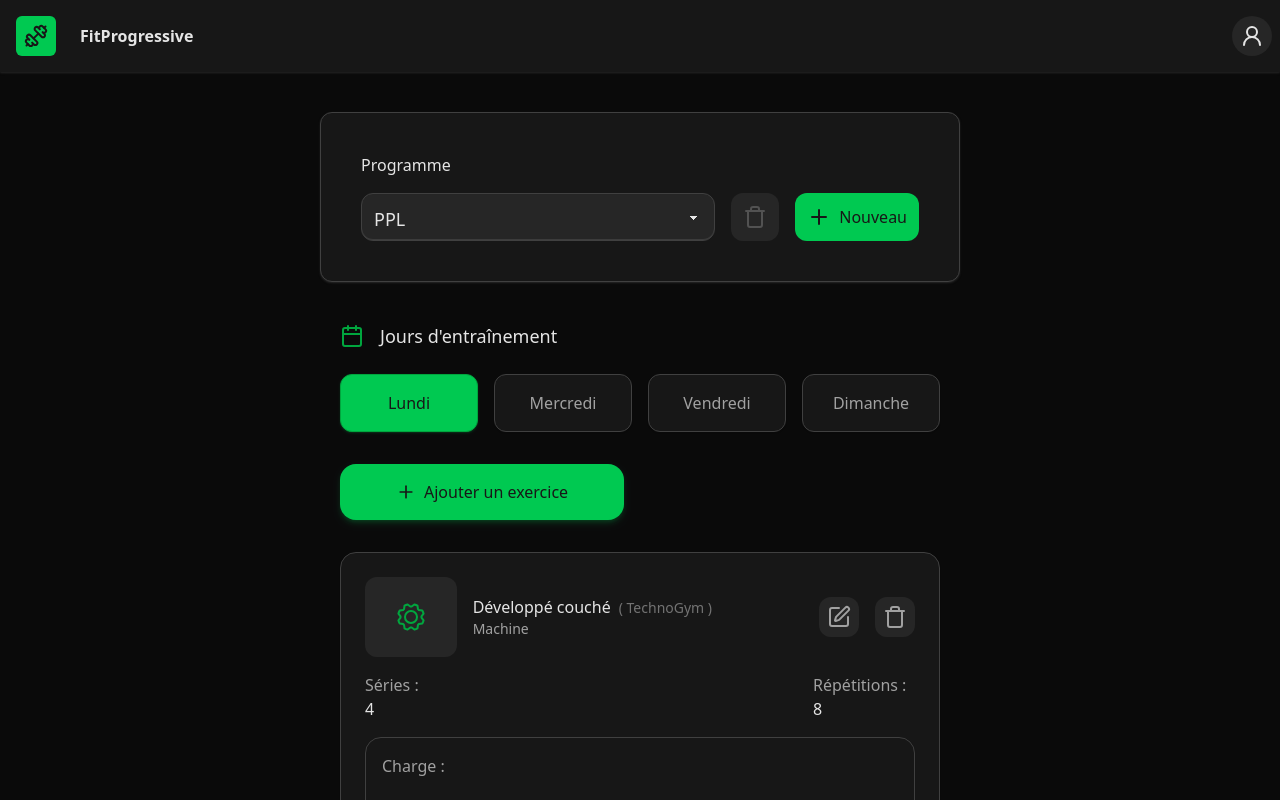
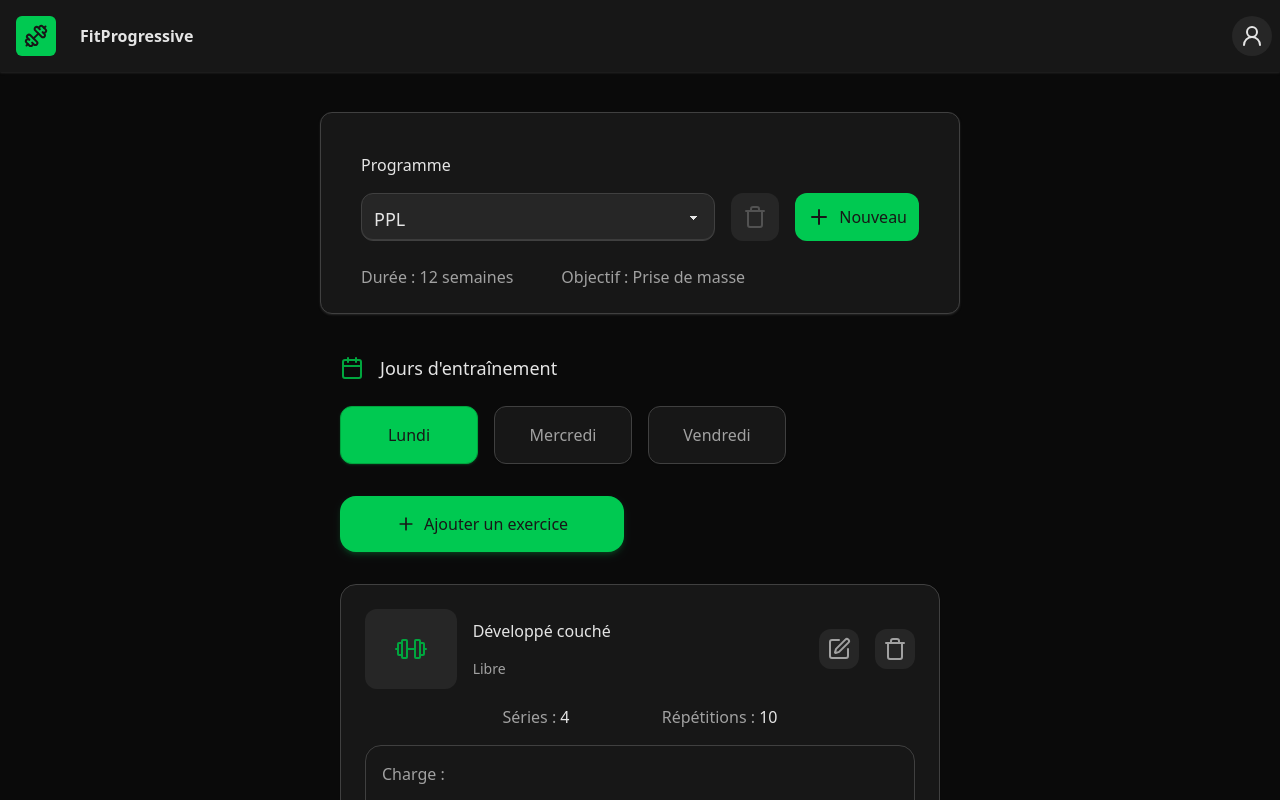
Before and after one commit to LenyBl/full_stack-FitProgressive, a React (Vite) app: page / in a window 1280 px wide. Shown: the top 800 px of the page. Built offline with nearby package versions, Linux system fonts and the light colour scheme.

Commit message:
feat: implement NoProgram component and update Program and App components for better program handling

```diff
--- a/src/App.jsx
+++ b/src/App.jsx
@@ -2,14 +2,22 @@ import './App.css'
 import Navbar from './components/Navbar'
 import Program from './components/Program'
 import ProgramView from './components/ProgramView'
+import NoProgram from './components/NoProgram'
 
 export default function App() {
+
+  const Programs = [
+    {id: 1, name: 'PPL', goal: 'Prise de masse', duration: 12, days: ['Lundi', 'Mercredi', 'Vendredi'], createdAt: '2024-01-01'},
+    {id: 2, name: 'Full Body', goal: 'Perte de graisse', duration: 8, days: ['Mardi', 'Jeudi', 'Samedi'], createdAt: '2024-02-15'},
+    {id: 3, name: 'Full Body', goal: 'Endurance musculaire', duration: 10, days: ['Lundi', 'Mardi', 'Jeudi', 'Vendredi'], createdAt: '2024-03-10'}
+  ];
 
   return (
     <div className="bg-neutral-950 min-h-screen w-full text-neutral-200">
       <Navbar />
-      <Program />
-      <ProgramView />
+      {
+        Programs.length === 0 ? <NoProgram /> : <> <Program programs={Programs} /></>
+      }
     </div>
   )
 }
--- a/src/components/AddExerciseButton.jsx
+++ b/src/components/AddExerciseButton.jsx
@@ -1,10 +1,30 @@
-import { Plus } from 'lucide-react'
+import { Plus, Dumbbell } from 'lucide-react'
+import { Barbell, Person, Gear, Hash, TrendUp } from "phosphor-react"
+import { useState } from 'react'
 
 export default function AddExerciseButton() {
+
+    const TypeExercise = [
+        {
+            name: 'Poids du corps',
+            icon: 'Person',
+        },
+        {
+            name: 'Libre',
+            icon: 'Barbell',
+        },
+        {
+            name: 'Machine',
+            icon: 'Gear',
+        },
+    ];
+
+    const [selectedType, setSelectedType] = useState(null);
+
     return (
         <>
-            <div className="lg:flex lg:justify-start lg:w-1/2 lg:mx-auto" onClick={() => document.getElementById('exercise_modal').showModal()}>
-                <div className="bg-green-500 rounded-2xl p-4 mt-8 shadow-md shadow-green-500/20 hover:bg-green-600 transition lg:px-14">
+            <div className="lg:flex lg:justify-start lg:w-1/2 lg:mx-auto">
+                <div className="bg-green-500 cursor-pointer rounded-2xl p-4 mt-8 shadow-md shadow-green-500/20 hover:bg-green-600 transition lg:px-14" onClick={() => document.getElementById('exercise_modal').showModal()}>
                     <div className="flex items-center justify-center">
                         <button className="flex items-center gap-2 text-neutral-900 font-medium cursor-pointer">
                             <Plus className="w-5 h-5" />
@@ -14,13 +34,55 @@ export default function AddExerciseButton() {
                 </div>
             </div>
             <dialog id="exercise_modal" className="modal">
-                <div className="modal-box">
+                <div className="modal-box bg-neutral-900 border border-neutral-700 shadow-xs shadow-neutral-800">
                     <form method="dialog">
-                        {/* if there is a button in form, it will close the modal */}
-                        <button className="btn btn-sm btn-circle btn-ghost absolute right-2 top-2">✕</button>
+                        <button className="btn btn-sm btn-circle btn-ghost absolute right-2 top-2 hover:bg-neutral-700 hover:text-neutral-200" onClick={() => setSelectedType(null)}>✕</button>
                     </form>
-                    <h3 className="font-bold text-lg">Hello!</h3>
-                    <p className="py-4">Press ESC key or click on ✕ button to close</p>
+                    <div className="flex justify-center items-center">
+                        <Dumbbell className="text-green-600 w-8 h-8 mr-4" />
+                        <h3 className="font-bold text-lg">Ajouter un exercice</h3>
+                    </div>
+                    <hr className="mt-4" />
+                    <div className="flex flex-col gap-4 mt-6">
+                        <label htmlFor="exercise_name" className="text-neutral-400 self-start">Nom de l'exercice *</label>
+                        <input id="exercise_name" type="text" required placeholder="Nom de l'exercice" className="input input-lg bg-neutral-800 w-full p-3 rounded-xl border-neutral-700 text-neutral-200 focus:outline-none focus:ring-2 focus:ring-green-600" />
+                        <label htmlFor="exercise_type" className="text-neutral-400 self-start">Type d'exercice *</label>
+                        <div className="grid grid-cols-3 gap-4">
+                            {TypeExercise.map((type, index) => (
+                                <div key={index} className={selectedType === type.name ? "p-6 rounded-xl shadow-xs cursor-pointer flex flex-col items-center justify-center transition bg-neutral-900 text-neutral-900 border border-green-600" : "p-6 rounded-xl shadow-xs border cursor-pointer flex flex-col items-center justify-center transition bg-neutral-900 border-neutral-700 hover:border-green-600 text-neutral-400"} onClick={() => setSelectedType(type.name)}>
+                                    {type.icon === 'Person' && <Person className="text-green-600 w-8 h-8 mb-2" />}
+                                    {type.icon === 'Barbell' && <Barbell className="text-green-600 w-8 h-8 mb-2" />}
+                                    {type.icon === 'Gear' && <Gear className="text-green-600 w-8 h-8 mb-2" />}
+                                    <span className={selectedType === type.name ? "font-medium text-green-600 transition text-center" : "font-medium text-center transition"}>{type.name}</span>
+                                </div>
+                            ))}
+                        </div>
+                        <label htmlFor="exercise_mark" className="text-neutral-400 self-start">Marque ( optionnel )</label>
+                        <input id="exercise_mark" type="text" placeholder="Marque de l'équipement" className="input input-lg bg-neutral-800 w-full p-3 rounded-xl border-neutral-700 text-neutral-200 focus:outline-none focus:ring-2 focus:ring-green-600" />
+                        <div className="flex">
+                            <Hash className="text-neutral-400 w-5 h-5 mr-2 mt-3" />
+                            <span className="text-neutral-400 self-start mt-3">Séries *</span>
+                        </div>
+                        <input id="exercise_series" type="number" min={1} defaultValue={3} required className="input input-lg bg-neutral-800 w-full p-3 rounded-xl border-neutral-700 text-neutral-200 focus:outline-none focus:ring-2 focus:ring-green-600" />
+                        <div className="flex">
+                            <TrendUp className="text-neutral-400 w-5 h-5 mr-2 mt-3" />
+                            <span className="text-neutral-400 self-start mt-3">Répétitions *</span>
+                        </div>
+                        <input id="exercise_repetitions" type="number" min={1} defaultValue={10} required className="input input-lg bg-neutral-800 w-full p-3 rounded-xl border-neutral-700 text-neutral-200 focus:outline-none focus:ring-2 focus:ring-green-600" />
+                        <div className="flex">
+                            <Dumbbell className="text-neutral-400 w-5 h-5 mr-2 mt-3" />
+                            <span className="text-neutral-400 self-start mt-3">Charge initiale ( kg ) *</span>
+                        </div>
+                        <input id="exercise_weight" step={2.5} type="number" required min={0} defaultValue={0} className="input input-lg bg-neutral-800 w-full p-3 rounded-xl border-neutral-700 text-neutral-200 focus:outline-none focus:ring-2 focus:ring-green-600" />
+                        <div className="flex">
+                            <Plus className="text-neutral-400 w-5 h-5 mr-2 mt-3" />
+                            <span className="text-neutral-400 self-start mt-3">Incrément de charge ( kg ) *</span>
+                        </div>
+                        <input id="exercise_weight_increment" step={2.5} type="number" required min={0} defaultValue={2.5} className="input input-lg bg-neutral-800 w-full p-3 rounded-xl border-neutral-700 text-neutral-200 focus:outline-none focus:ring-2 focus:ring-green-600" />
+                    </div>
+                    <div className="modal-action">
+                        <button className="bg-green-500 hover:bg-green-600 shadow-md shadow-green-500/20 transition text-neutral-900 font-medium px-6 py-3 rounded-xl w-full cursor-pointer">Ajouter l'exercice</button>
+                    </div>
                 </div>
             </dialog>
         </>
--- a/src/components/AddProgramButton.jsx
+++ b/src/components/AddProgramButton.jsx
@@ -1,7 +1,7 @@
 import { Plus, Target, Clock, Calendar } from "lucide-react"
 import { useState } from "react"
 
-export default function AddProgramButton() {
+export default function AddProgramButton({text}) {
 
     const Days = [
         'Lundi',
@@ -20,13 +20,13 @@ export default function AddProgramButton() {
             <div className="bg-green-500 p-3 rounded-xl hover:bg-green-600 cursor-pointer flex items-center ml-4" onClick={() => document.getElementById('form_program').showModal()}>
                 <Plus className="text-neutral-900 mr-0 lg:mr-2 md:mr-2" />
                 <span className="hidden lg:inline md:inline text-neutral-900 font-medium">
-                    Nouveau
+                    {text ? text : 'Créer mon premier programme'}
                 </span>
             </div>
             <dialog id="form_program" className="modal">
                 <div className="modal-box bg-neutral-900 border border-neutral-700 shadow-xs shadow-neutral-800">
                     <form method="dialog">
-                        <button className="btn btn-sm btn-circle btn-ghost absolute right-2 top-2 hover:bg-neutral-700 hover:text-neutral-200">✕</button>
+                        <button className="btn btn-sm btn-circle btn-ghost absolute right-2 top-2 hover:bg-neutral-700 hover:text-neutral-200" onClick={() => setSelectedDays([])}>✕</button>
                     </form>
                     <div className="flex justify-center items-center">
                         <Target className="text-green-600 w-8 h-8 mr-4" />
--- a/src/components/ExerciseCard.jsx
+++ b/src/components/ExerciseCard.jsx
@@ -1,6 +1,6 @@
 import { Dumbbell, Trash, SquarePen, Plus, Minus } from "lucide-react"
 import { useState } from "react"
-import { Barbell, Person, Gear} from "phosphor-react"
+import { Barbell, Person, Gear } from "phosphor-react"
 
 export default function ExerciseCard({ exercise }) {
 
@@ -21,11 +21,11 @@ export default function ExerciseCard({ exercise }) {
                     {exercise.type === "Machine" && <Gear className="text-green-600 w-8 h-8 inline-block m-4" />}
                 </div>
                 <div className="ml-4 flex flex-col">
-                    <div>
+                    <div className="flex flex-col">
                         <span className="font-medium text-neutral-200 lg:mb-2 md:mb-2">{exercise.name}</span>
-                        {exercise.Mark && <span className="text-neutral-500 text-sm ml-2">( {exercise.Mark} )</span>}
+
                     </div>
-                    <span className="text-neutral-400 text-sm">{exercise.type}</span>
+                    <span className="text-neutral-400 text-sm mt-2">{exercise.type}</span>
                 </div>
                 <div className="ml-auto flex gap-2 lg:gap-4">
                     <div onMouseEnter={() => setHoverEdit(true)} onMouseLeave={() => setHoverEdit(false)} className="bg-neutral-800 p-2 rounded-xl hover:bg-yellow-600 transition cursor-pointer flex items-center">
@@ -36,8 +36,8 @@ export default function ExerciseCard({ exercise }) {
                     </div>
                 </div>
             </div>
-            <div className="flex justify-center items-center">
-                <div className="flex md:flex-row gap-8 md:gap-20 lg:gap-96 justify-center w-full">
+            <div className="flex justify-center items-center mt-2">
+                <div className="flex justify-between items-center w-full lg:w-1/2 md:w-1/2 gap-6">
                     <span className="text-neutral-400">Séries : <span className="text-neutral-200 font-medium">{exercise.series}</span></span>
                     <span className="text-neutral-400">Répétitions : <span className="text-neutral-200 font-medium">{exercise.reps}</span></span>
                 </div>
@@ -54,6 +54,9 @@ export default function ExerciseCard({ exercise }) {
                     </button>
                 </div>
             </div>
+            <div className="flex justify-center items-center mt-6">
+                {exercise.mark && <span className="text-neutral-500 text-sm">( {exercise.mark} )</span>}
+            </div>
         </div>
     )
 }
--- /dev/null
+++ b/src/components/NoProgram.jsx
@@ -0,0 +1,17 @@
+import { Target } from 'lucide-react'
+import AddProgramButton from './AddProgramButton'
+
+export default function NoProgram() {
+    return (
+        <div className="flex flex-col items-center justify-center h-lvh">
+            <div className="bg-neutral-900 p-4 rounded-xl border border-neutral-800 shadow-xs shadow-neutral-800 text-center lg:">
+                <Target className="text-green-500 mx-auto" size={64} />
+            </div>
+            <h2 className="text-2xl font-bold mt-6">Aucun programme trouvé</h2>
+            <p className="text-neutral-400 mt-4 text-center">Commencez par créer votre premier programme d'entraînement pour suivre votre progression</p>
+            <div className="mt-6">
+                <AddProgramButton />
+            </div>
+        </div>
+    )
+}
--- a/src/components/Program.jsx
+++ b/src/components/Program.jsx
@@ -1,32 +1,40 @@
 import { Plus, Trash } from 'lucide-react'
 import { useState } from 'react'
 import AddProgramButton from './AddProgramButton';
+import ProgramView from './ProgramView';
 
-export default function Program() {
-
-    const Program = [
-        'PPL',
-        'Upper Lower'
-    ];
+export default function Program({ programs: Program }) {
 
     const [hoverTrash, setHoverTrash] = useState(false);
+    const [selectedProgram, setSelectedProgram] = useState(Program[0]);
+    const isOnlyOneProgram = Program.length === 1;
 
     return (
-        <div className="bg-neutral-900 p-10 m-10 rounded-xl shadow-xs border border-neutral-700 shadow-neutral-800 lg:w-1/2 lg:mx-auto">
+        <>
+            <div className="bg-neutral-900 px-10 pt-10 pb-6 m-10 rounded-xl shadow-xs border border-neutral-700 shadow-neutral-800 lg:w-1/2 lg:mx-auto">
                 <label className="block mb-4 font-medium">Programme</label>
                 <div className="flex items-center">
-                <select className="select select-lg bg-neutral-800 w-full p-3 rounded-xl border-neutral-700 text-neutral-200 focus:outline-none focus:ring-2 focus:ring-green-600">
+                    <select onChange={e => setSelectedProgram(Program.find(program => program.id === Number(e.target.value)))} disabled={isOnlyOneProgram} className="select select-lg bg-neutral-800 w-full p-3 rounded-xl border-neutral-700 text-neutral-200 focus:outline-none focus:ring-2 focus:ring-green-600">
                         {
                             Program.map((program, index) => (
-                            <option key={index} className="bg-neutral-800 hover:bg-green-600">{program}</option>
+                                <option key={program.id} value={program.id} className="bg-neutral-800 hover:bg-green-600">{program.name}</option>
                             ))
                         }
                     </select>
-                <div onMouseEnter={() => setHoverTrash(true)} onMouseLeave={() => setHoverTrash(false)} className="bg-neutral-800 p-3 rounded-xl ml-4 hover:bg-red-600 transition hover:text-neutral-200 cursor-pointer flex items-center">
-                    <Trash className={hoverTrash ? 'text-neutral-200' : 'text-neutral-600'} />
+                    <div onMouseEnter={() => !isOnlyOneProgram && setHoverTrash(true)} onMouseLeave={() => setHoverTrash(false)} onClick={() => { if (isOnlyOneProgram) return; }}
+                        className={`p-3 rounded-xl ml-4 flex items-center transition ${isOnlyOneProgram ? 'bg-neutral-700 cursor-not-allowed opacity-50'
+                            : 'bg-neutral-800 hover:bg-red-600 cursor-pointer'}`}
+                    >
+                        <Trash className={isOnlyOneProgram ? 'text-neutral-500' : hoverTrash ? 'text-neutral-200' : 'text-neutral-600'} />
                     </div>
-                <AddProgramButton/>
+                    <AddProgramButton text={"Nouveau"} />
+                </div>
+                <div className="mt-6 font-medium flex lg:items-center lg:gap-6 text-neutral-400">
+                    <span className="text-center">Durée : {selectedProgram.duration} semaines</span>
+                    <span className="ml-6 text-center lg:text-left">Objectif : {selectedProgram.goal}</span>
                 </div>
             </div>
+            <ProgramView programId={selectedProgram.id} programDays={selectedProgram.days} />
+        </>
     )
 }
--- a/src/components/ProgramView.jsx
+++ b/src/components/ProgramView.jsx
@@ -1,20 +1,56 @@
-import { Calendar, Plus, Dumbbell } from 'lucide-react'
-import { useState } from 'react'
+import { Calendar, Plus, Dumbbell, Weight } from 'lucide-react'
+import { useState, useEffect } from 'react'
 import NoExercise from './NoExercise.jsx'
 import ExerciseCard from './ExerciseCard.jsx'
 import AddExerciseButton from './AddExerciseButton.jsx'
 
-export default function ProgramView() {
+export default function ProgramView({ programId, programDays }) {
 
-    const Days = ['Lundi', 'Mercredi', 'Vendredi', 'Dimanche'];
+    const Days = programDays;
+
     const [selectedDay, setSelectedDay] = useState(Days[0]);
 
+    if (getCurrentDay() && Days.includes(getCurrentDay())) {
+        useEffect(() => {
+            setSelectedDay(getCurrentDay());
+        }, [Days]);
+    } else {
+        useEffect(() => {
+            setSelectedDay(Days[0]);
+        }, [Days]);
+    }
+
+    function getCurrentDay() {
+        const daysOfWeek = ['Dimanche', 'Lundi', 'Mardi', 'Mercredi', 'Jeudi', 'Vendredi', 'Samedi'];
+        const today = new Date();
+        return daysOfWeek[today.getDay()];
+    }
+
     const Exercises = [
-        { id: 1, name: 'Développé couché', type: 'Machine', Mark: 'TechnoGym', series: 4, reps: 8, weight: 80, weightIncrement: 2.5, days: ['Lundi', 'Vendredi'] },
-        { id: 2, name: 'Squat', type: 'Libre', Mark: null, series: 5, reps: 5, weight: 100, weightIncrement: 5, days: ['Mercredi'] },
-        { id: 3, name: 'Tractions', type: 'Poids du corps', Mark: null, series: 4, reps: 10, weight: 0, weightIncrement: 0, days: ['Lundi', 'Mercredi'] },
-        { id: 4, name: 'Presse à jambes', type: 'Machine', Mark: 'TechnoGym', series: 4, reps: 12, weight: 120, weightIncrement: 5, days: ['Vendredi'] },
-        { id: 5, name: 'Développé militaire', type: 'Libre', Mark: 'Matrix', series: 4, reps: 8, weight: 50, weightIncrement: 2.5, days: ['Dimanche'] },
+        {
+            programId: programId,
+            id: 1,
+            name: 'Développé couché',
+            type: 'Libre',
+            mark: 'TechnoGym',
+            series: 4,
+            reps: 10,
+            weight: 60,
+            weightIncrement: 2.5,
+            days: ['Lundi', 'Jeudi'],
+        },
+        {
+            programId: programId,
+            id: 2,
+            name: 'Squat',
+            type: 'Poids du corps',
+            mark: 'Barbell',
+            series: 4,
+            reps: 8,
+            weight: 80,
+            weightIncrement: 5,
+            days: ['Mardi', 'Vendredi'],
+        },
     ];
 
     return (
@@ -37,7 +73,7 @@ export default function ProgramView() {
                     </div>
                 ))}
             </div>
-            <AddExerciseButton/>
+            <AddExerciseButton />
             {Exercises.filter(exercise => exercise.days.includes(selectedDay)).length === 0 && <NoExercise day={selectedDay} />}
             {Exercises.filter(exercise => exercise.days.includes(selectedDay)).length > 0 && <div className="lg:w-1/2 lg:mx-auto mt-8">
                 {Exercises.filter(exercise => exercise.days.includes(selectedDay)).map((exercise) => (
```
Lines whose indentation alone changed are shown as unchanged.
